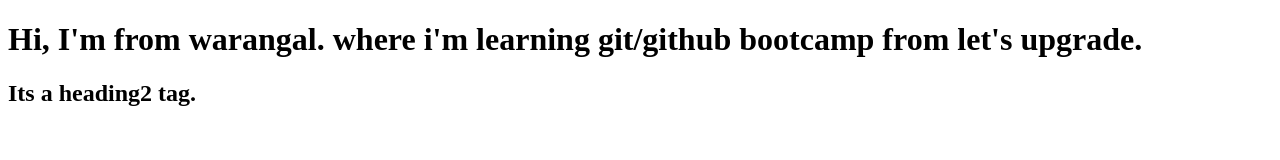
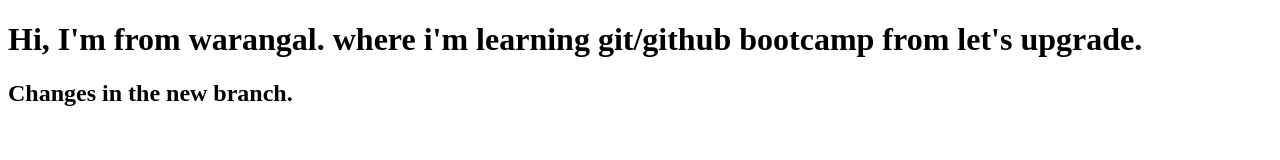
Before and after one commit to poojabejjanki2003/bootcamp_testing, a plain HTML site: page index.html in a window 1280 px wide. Drawn offline with Linux system fonts and the light colour scheme.

Commit message:
Changes in the new branch

```diff
--- a/index.html
+++ b/index.html
@@ -10,7 +10,7 @@
         Hi, I'm from warangal. where i'm learning git/github bootcamp from let's upgrade.
     </h1>
     <h2>
-        Its a heading2 tag.
+        Changes in the new branch.
     </h2>
 </body>
 </html>
```
